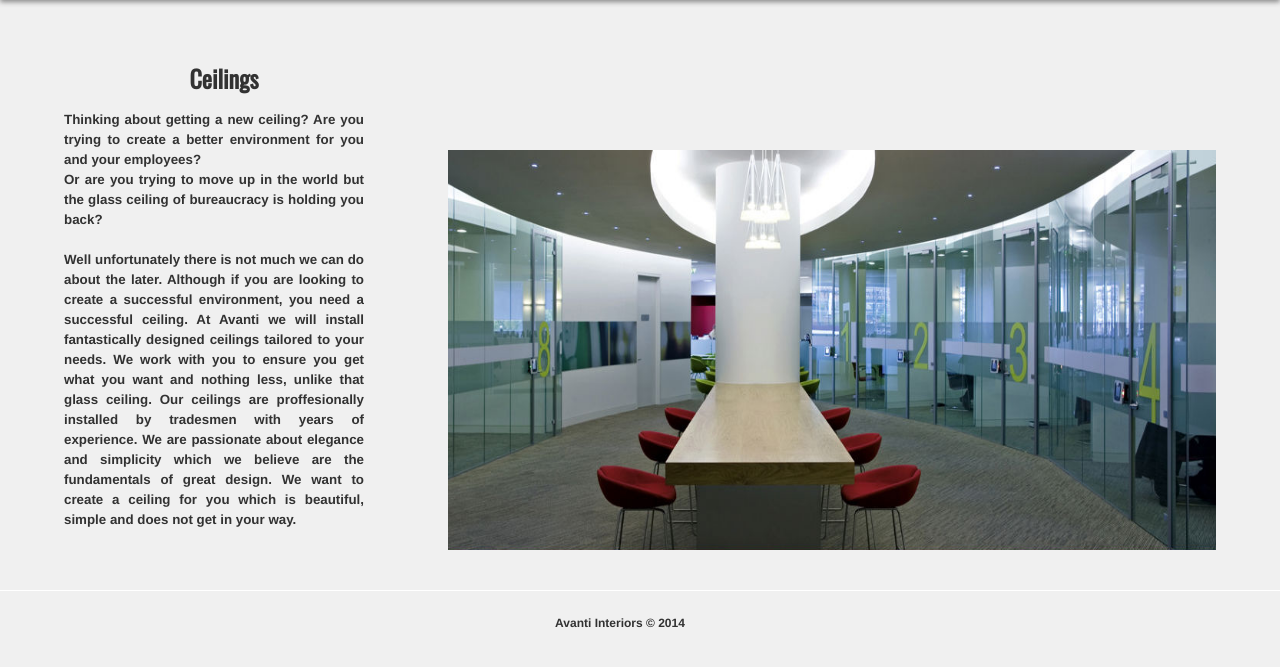
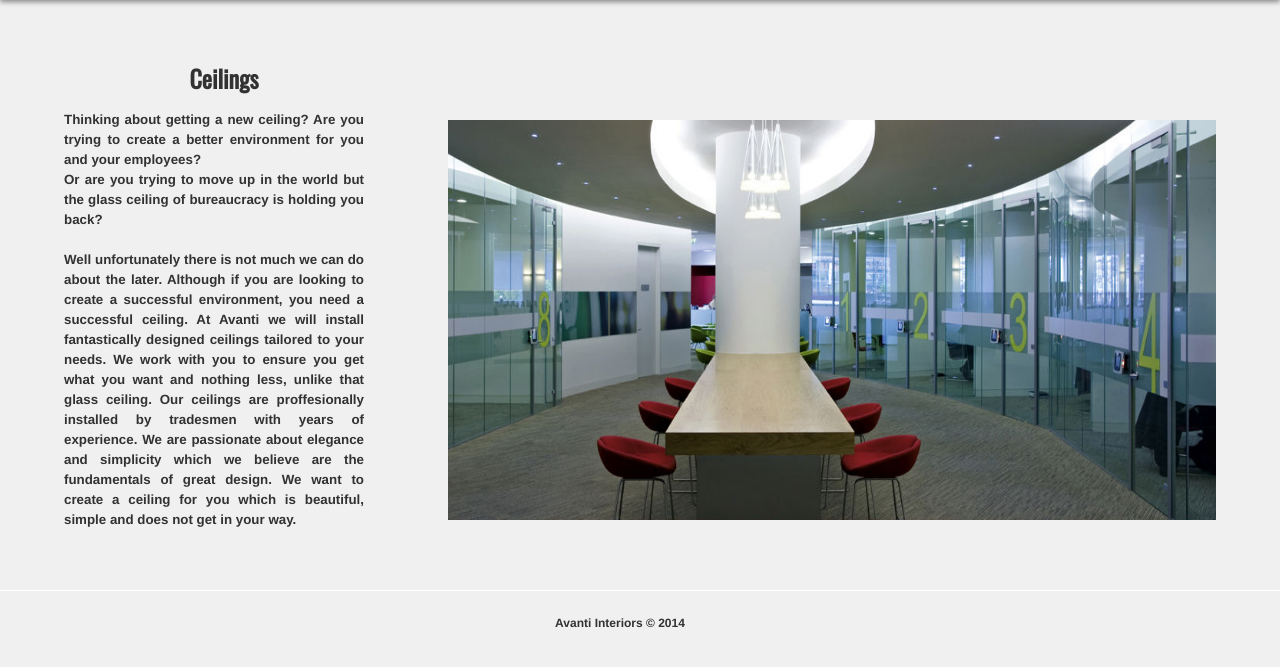
Before and after one commit to craigpullar/Avanti-Interiors, a Django app: page /ceilings in a window 1280 px wide. Shown: the part 100-767 px from the top of the page. Run offline with Django 3.2, Linux system fonts and the light colour scheme.

Commit message:
index update

```diff
--- a/Roland/static/css/infoLayout.css
+++ b/Roland/static/css/infoLayout.css
@@ -29,7 +29,7 @@
 			}
 			img#image1 {
 	      		position:absolute;
-	      		top:250px;
+	      		top:220px;
 	      		right:5%;
 	      		width:60%;
 	      		height:400px;
```
